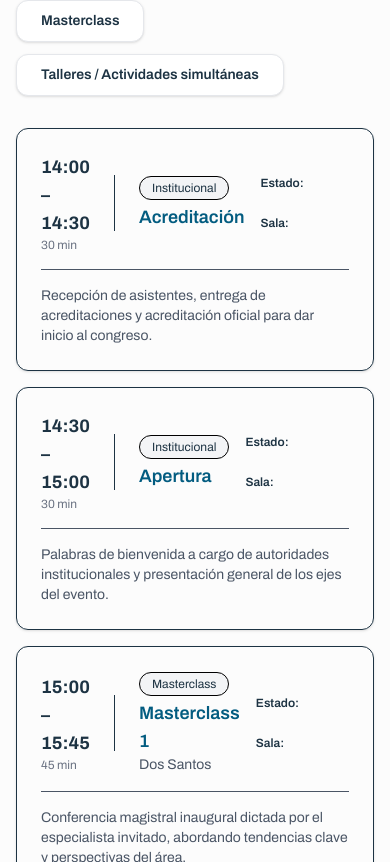
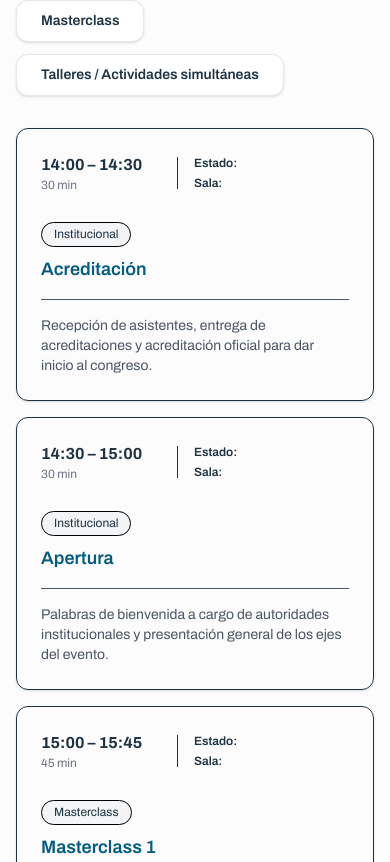
Before and after one commit to Daira-dev/congreso-ets_2026, a Next.js app: page / in a window 390 px wide. Shown: the part 3022-3884 px from the top of the page. Built offline with nearby package versions, Linux system fonts and the light colour scheme.

Commit message:
Modificación Card del Programa - Responsive

```diff
--- a/components/SectionPrograma/Card/Card.tsx
+++ b/components/SectionPrograma/Card/Card.tsx
@@ -1,4 +1,3 @@
-
 import user from "@/assets/LOGOS/PARA WEB/user.jpg"; // Imagen por defecto
 
 interface CardProgramaProps {
@@ -16,7 +15,9 @@ interface CardProgramaProps {
 const CardPrograma = ({ horario, duracion, categoria, title, expositor, descripcion, estado, sala}: CardProgramaProps) => {
     return (
         <div className="border rounded-xl p-6 shadow-sm border-azul-oscuro mb-4">
-            <div className="flex items-center justify-between">
+
+            {/* VISTA DESKTOP */}
+            <div className="hidden md:flex md:items-center md:justify-between">
                 <div className="flex items-center gap-4">
                     <div>
                         <span className="font-bold text-lg">{horario}</span>
@@ -25,26 +26,89 @@ const CardPrograma = ({ horario, duracion, categoria, title, expositor, descripc
 
                     <div className="h-14 border-l border-black-300 mx-2"></div>
 
+                    <div>
+                        <span className="text-xs px-3 py-1 bg-gray-100 border border-black rounded-full">
+                            {categoria}
+                        </span>
 
-                    <div>
-                        <span className="text-xs px-3 py-1 bg-gray-100 border border-black rounded-full">{categoria}</span>
-                        <h3 className="font-semibold text-azul-claro text-lg mt-1">{title}</h3>
-                        <p className="text-sm text-gray-600">{expositor}</p>
+                        <h3 className="font-semibold text-azul-claro text-lg mt-1">
+                            {title}
+                        </h3>
+
+                        <p className="text-sm text-gray-600">
+                            {expositor}
+                        </p>
                     </div>
                 </div>
+
                 {/* Sala y Estado */}
                 <div className="flex flex-col gap-2 min-w-[180px]">
                     <div className="text-xs font-semibold py-2 px-4 rounded-lg">
                         <p className="text-xs">Estado: {estado}</p>
                     </div>
+
                     <div className="text-xs font-semibold py-2 px-4 rounded-lg">
                         <p className="text-xs">Sala: {sala}</p>
                     </div>
                 </div>
             </div>
+
+            {/* VISTA DESDE EL CELU */}
+            <div className="md:hidden">
+
+                {/* Horario + Estado/Sala */}
+                <div className="grid w-full grid-cols-[120px_1px_1fr] items-center gap-x-4">
+
+                    {/* Horario */}
+                    <div className="text-left">
+                        <span className="whitespace-nowrap font-bold text-base">
+                            {horario}
+                        </span>
+
+                        <p className="text-xs text-gray-500">
+                            {duracion}
+                        </p>
+                    </div>
+
+                    {/* Separador */}
+                    <div className="h-8 border-l border-black-300"></div>
+
+                    {/* Estado + Sala */}
+                    <div className="text-left">
+                        <p className="text-xs font-semibold leading-5">
+                            Estado: {estado}
+                        </p>
+
+                        <p className="text-xs font-semibold leading-5">
+                            Sala: {sala}
+                        </p>
+                    </div>
+
+                </div>
+
+                {/* Categoría + título + expositor */}
+                <div className="mt-7">
+                    <span className="inline-block max-w-full break-words text-xs px-3 py-1 bg-gray-100 border border-black rounded-full leading-tight">
+                        {categoria}
+                    </span>
+
+                    <h3 className="font-semibold text-azul-claro text-lg mt-2 break-words">
+                        {title}
+                    </h3>
+
+                    <p className="text-sm text-gray-600 break-words">
+                        {expositor}
+                    </p>
+                </div>
+
+            </div>
+
             {descripcion && (
-                <p className="mt-4 text-sm text-gray-600 border-t pt-4">{descripcion}</p>
+                <p className="mt-4 text-sm text-gray-600 border-t pt-4">
+                    {descripcion}
+                </p>
             )}
+
         </div>
     );
 };
```
